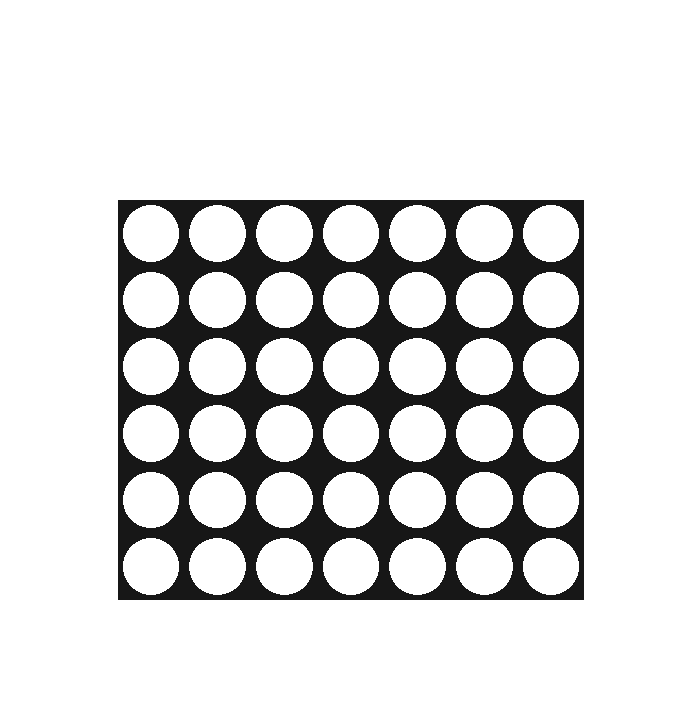
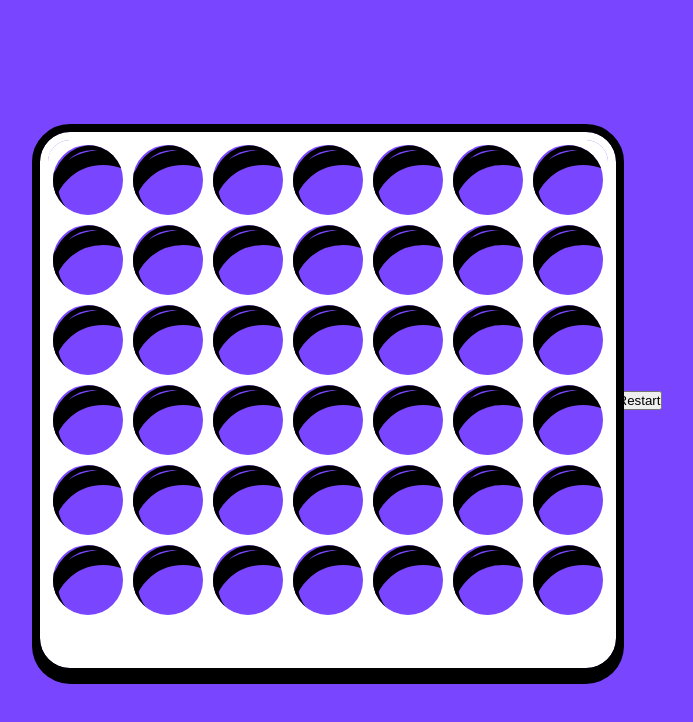
Before and after one commit to smvigo/four-connect-game, a React (Vite) app: page / in a window 1280 px wide. Shown: the top 722 px of the page, without its empty margins (289-982 px from the left). Built offline with nearby package versions, Linux system fonts and the light colour scheme.

Commit message:
feat: :zap: Randoms changes

```diff
--- a/src/App.css
+++ b/src/App.css
@@ -11,19 +11,63 @@
   height: 100vh;
   justify-content: center;
   align-items: center;
+  background: #7945ff;
 }
 
 .board {
-  height: 50vh;
+  height: 60vh;
   display: grid;
   grid-template-columns: repeat(var(--columnNumber), 1fr);
   aspect-ratio: var(--columnNumber) / var(--rowNumber);
+  aspect-ratio: 7/6;
+  position: relative;
+  border-radius: 30px;
+  box-sizing: content-box;
+  border: .5rem solid white;
+  border-bottom-width: 3rem;
+  outline: .5rem solid #000;
+  box-shadow: 0 .5rem 0 .5rem #000;
+  overflow: hidden;
 }
 
 .square {
   width: 100%;
   height: 100%;
+  overflow: hidden;
   position: relative;
+}
+
+.circle {
+  width: calc(100% + 100px);
+  height: calc(100% + 100px);
+  left: -50px;
+  top: -50px;
+  border-radius: 50%;
+  border: 55px solid white;
+  position: absolute;
+  overflow: hidden;
+}
+
+.circle::before {
+  content: "";
+  top: 0;
+  left: 0;
+  width: 100%;
+  height: 100%;
+  border: 5px solid black;
+  position: absolute;
+  border-radius: 50%;
+}
+
+.circle::after {
+  content: "";
+  top: 5px;
+  left: -15px;
+  width: calc(100% + 30px);
+  height: calc(100% + 30px);
+  border: 15px solid black;
+  position: absolute;
+  border-radius: 50%;
 }
 
 .square.fill-black::before {
@@ -59,7 +103,7 @@
   }
 }
 
-.square::after {
+/* .square::after {
   content: '';
   display: block;
   position: absolute;
@@ -70,8 +114,8 @@
   background: radial-gradient(transparent 60%, #171717 0);
   background-size: 100%;
   z-index: 10;
-}
-
+} */
+/*
 .piece {
   outline: none;
   background-color: transparent;
@@ -83,4 +127,4 @@
   top: 0;
   left: 0;
   border-radius: 0;
-}
+} */
--- a/src/App.jsx
+++ b/src/App.jsx
@@ -1,5 +1,6 @@
 import { useEffect, useState } from 'react'
 import './App.css'
+import Button from './components/Button'
 import {
   BOARD_SIZE,
   GAME_STATES,
@@ -18,6 +19,18 @@ function App() {
   const [gameState, setGameState] = useState(GAME_STATES.PLAYABLE)
   const [turn, setTurn] = useState(0)
   const [winner, setWinner] = useState()
+
+  const handleResetGame = () => {
+    const initialBoardState = getInitialBoardState({
+      columns: BOARD_SIZE.columns,
+      rows: BOARD_SIZE.rows
+    })
+
+    setBoard(initialBoardState)
+    setGameState(GAME_STATES.PLAYABLE)
+    setTurn(0)
+    setWinner()
+  }
 
   const isFullBoard = () => {
     return board.every(columns =>
@@ -129,6 +142,7 @@ function App() {
             key={square.id}
             className={`square ${getClassNameByFillPlayer(square.fill_player)}`}
           >
+            <div className="circle"></div>
             <button
               onClick={() =>
                 turnPlayer({ row: square.row, column: square.column })
@@ -138,6 +152,7 @@ function App() {
           </div>
         ))}
       </div>
+      <Button onClick={handleResetGame}>Restart</Button>
     </>
   )
 }
--- /dev/null
+++ b/src/components/Button/Button.jsx
@@ -0,0 +1,5 @@
+const Button = ({ onClick, children }) => {
+  return <button onClick={onClick}>{children}</button>
+}
+
+export default Button
--- /dev/null
+++ b/src/components/Button/index.js
@@ -0,0 +1 @@
+export { default } from "./Button";
--- /dev/null
+++ b/src/components/Player/index.js
@@ -0,0 +1 @@
+export { default } from "./Player";
```
Also changed, not shown: src/components/Player/Player.jsx (added, +7 -0 lines), .eslintrc.cjs, src/components/Button/Button.module.css (added), src/components/Player/Player.module.css (added).
